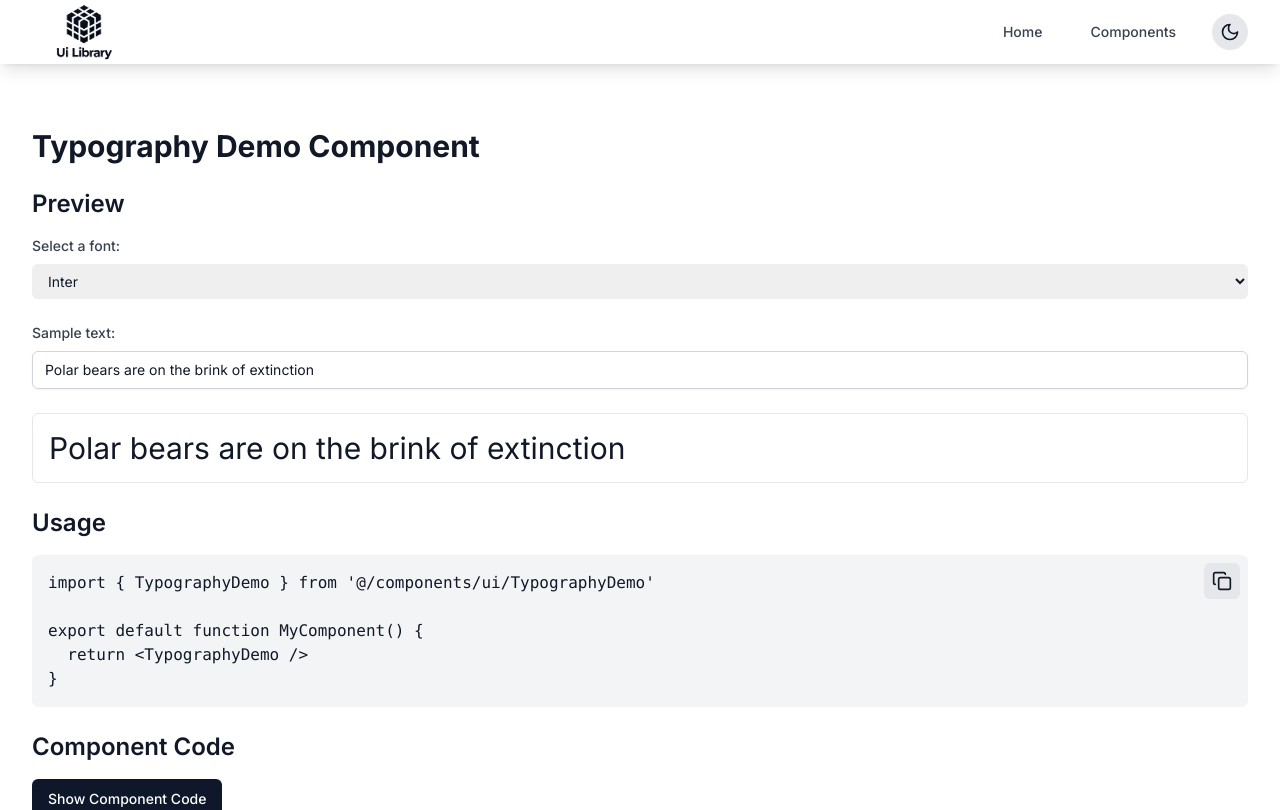
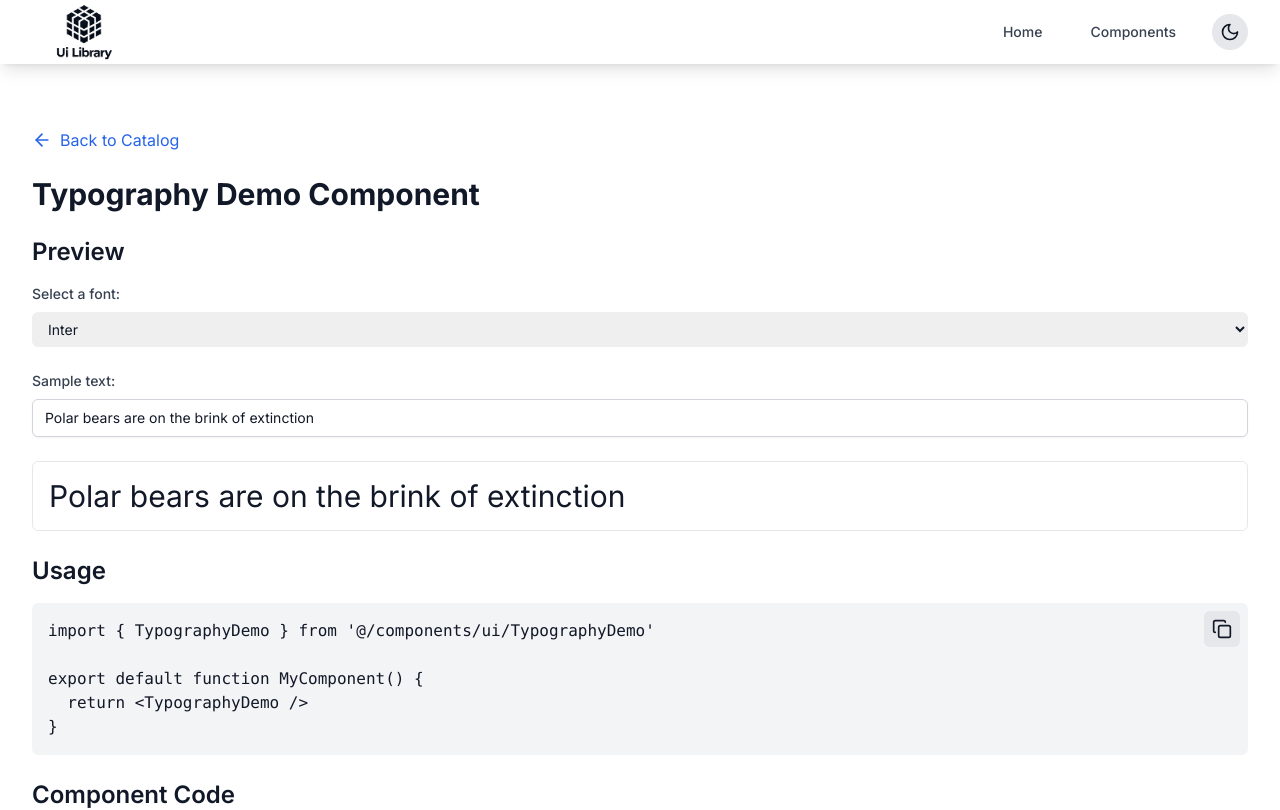
Before and after one commit to Florence-Martin/UI-Library, a Next.js app: page /catalog/typography in a window 1280 px wide. Shown: the top 810 px of the page. Built offline with nearby package versions, Linux system fonts and the light colour scheme; a web font is replaced by a local one.

Commit message:
feat: add BackToCatalog to  the typography page

```diff
--- a/app/catalog/typography/page.tsx
+++ b/app/catalog/typography/page.tsx
@@ -4,6 +4,7 @@ import React, { useState } from "react";
 import { Button } from "@/components/ui/Button";
 import CodeBlock from "@/components/CodeBlock";
 import { Typography } from "../../../components/ui/Typography";
+import BackToCatalog from "@/components/BackToCatalog";
 
 const typographyComponentCode = `
 'use client'
@@ -75,6 +76,7 @@ export default function TypographyPage() {
 
   return (
     <div className="container mx-auto px-4 py-8 space-y-6">
+      <BackToCatalog />
       <h1 className="text-3xl font-bold">Typography Demo Component</h1>
 
       <section>
```
